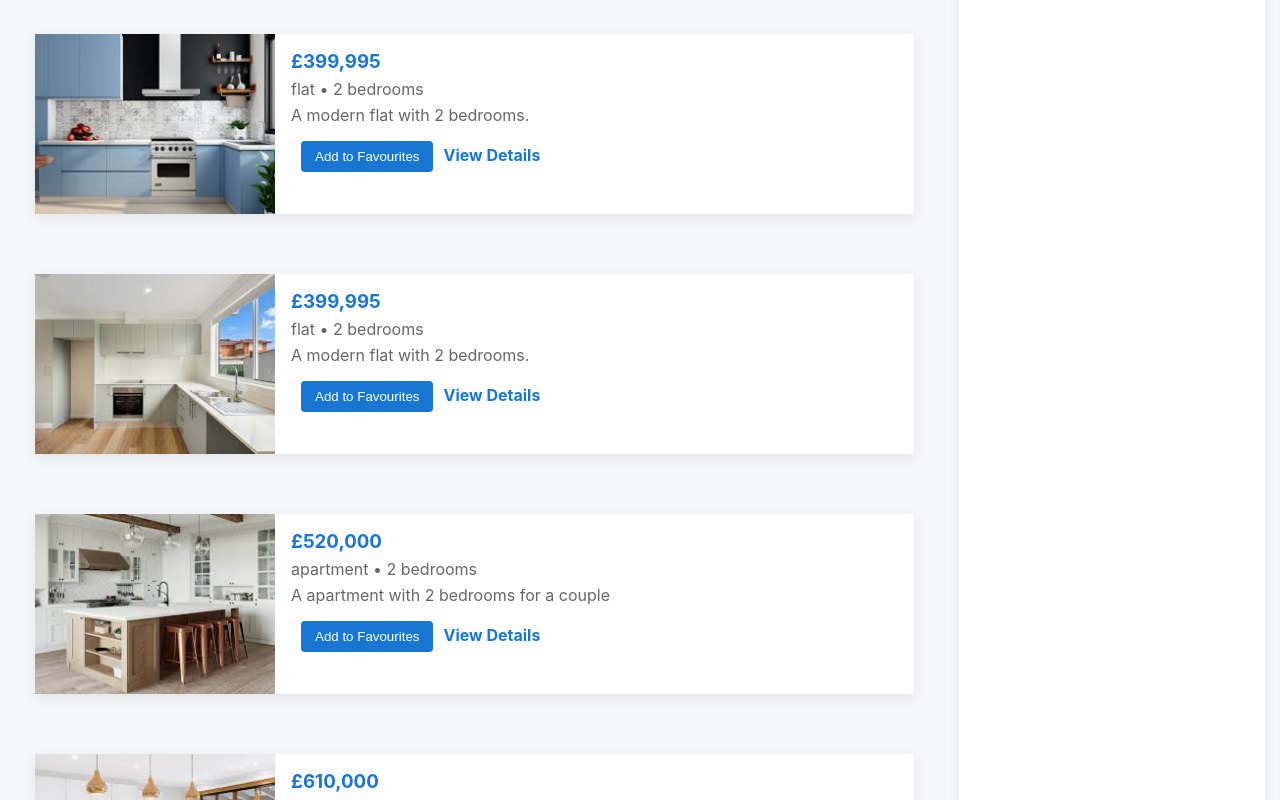
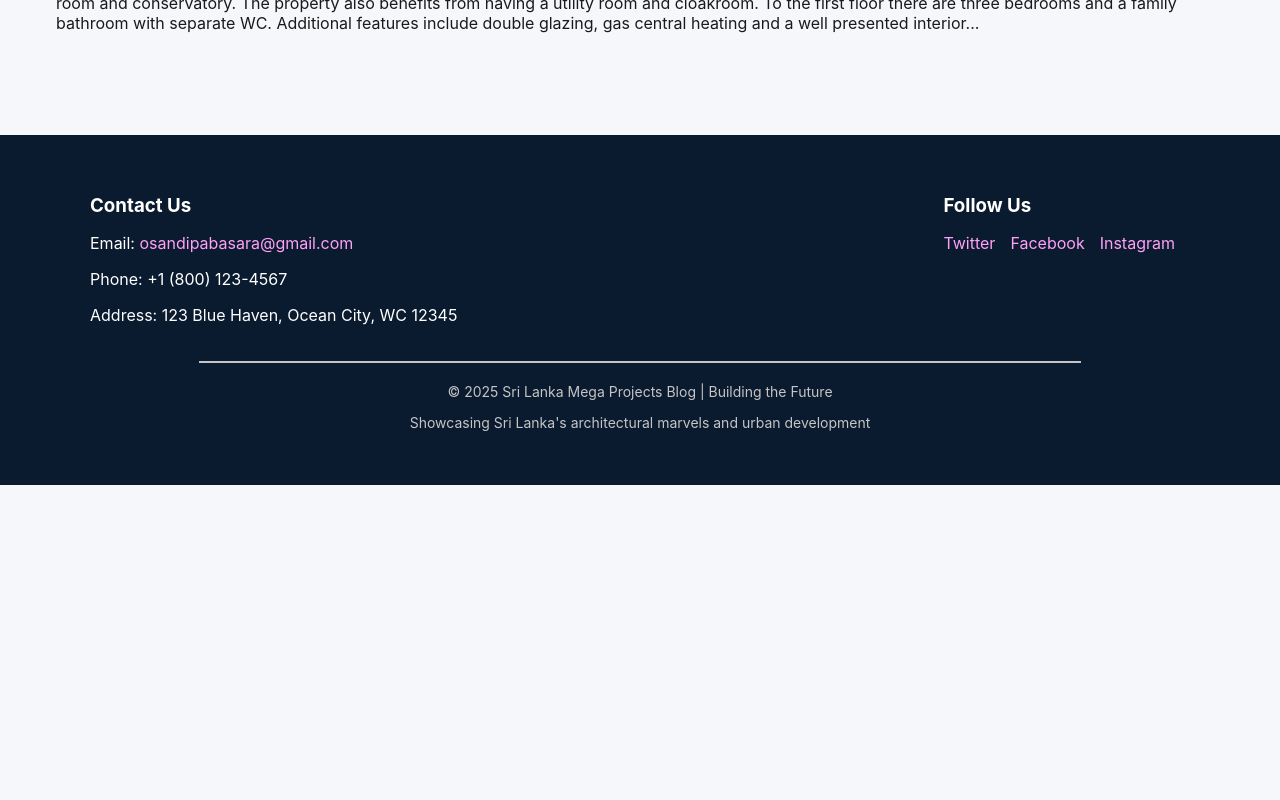
Before and after one commit to osandipabasara-design/estate-agent-app-new, a React (Create React App) app: page /#/property/prop1 in a window 1280 px wide. Shown: the part 760-1560 px from the top of the page. After the commit the page ends 1245 px from the top, so only its background shows below. Built offline with nearby package versions, Linux system fonts and the light colour scheme.

Commit message:
estate-agent-new-app

```diff
--- a/public/index.html
+++ b/public/index.html
@@ -2,7 +2,7 @@
 <html lang="en">
   <head>
     <meta charset="utf-8" />
-    <link rel="icon" href="%PUBLIC_URL%/favicon.ico" />
+    <link rel="icon" type="png" href="D:/Osandi/Year 2/Sem 1/ClientSideDev/CW 2/ReactNew/estate-agent-app-new/public/home.png" />
     <meta name="viewport" content="width=device-width, initial-scale=1" />
     <meta name="theme-color" content="#000000" />
     <meta
@@ -20,7 +20,7 @@
       "
     />
 
-    <link rel="apple-touch-icon" href="%PUBLIC_URL%/logo192.png" />
+    <link rel="icon" type="png" href="D:/Osandi/Year 2/Sem 1/ClientSideDev/CW 2/ReactNew/estate-agent-app-new/public/home.png" />
     <!--
       manifest.json provides metadata used when your web app is installed on a
       user's mobile device or desktop. See https://developers.google.com/web/fundamentals/web-app-manifest/
@@ -35,7 +35,7 @@
       work correctly both with client-side routing and a non-root public URL.
       Learn how to configure a non-root public URL by running `npm run build`.
     -->
-    <title>React App</title>
+    <title>estate-agent-app</title>
   </head>
   <body>
     <noscript>You need to enable JavaScript to run this app.</noscript>
--- a/src/App.js
+++ b/src/App.js
@@ -1,8 +1,9 @@
-import { BrowserRouter, Routes, Route } from "react-router-dom";
+import { HashRouter, Routes, Route } from "react-router-dom";
 import { useState } from "react";
 import SearchPage from "./pages/SearchPage";
 import PropertyPage from "./pages/PropertyPage";
 import './App.css';
+import Footer from "./components/Footer";
 
 function App() {
 
@@ -23,13 +24,17 @@ function App() {
   };
 
   return (
-    <BrowserRouter>
+    <HashRouter>
       <Routes>
         <Route path="/" element={<SearchPage favourites={favourites} addToFavourites={addToFavourites} removeFromFavourites={removeFromFavourites} clearFavourites={clearFavourites} /> } />
         <Route path="/property/:id" element={<PropertyPage favourites={favourites} addToFavourites={addToFavourites} />} />
       </Routes>
-    </BrowserRouter>
+
+      <Footer/>
+    </HashRouter>
   );
+
+
 }
 
 export default App;
--- /dev/null
+++ b/src/components/Footer.css
@@ -0,0 +1,56 @@
+footer {
+    background-color: #0a1a2f;
+    padding: 40px 0;
+    margin-top: 50px;
+}
+
+.footer-info {
+    max-width: 1100px;
+    margin: auto;
+    color: white;
+}
+
+.top-info {
+    display: flex;
+    justify-content: space-between;
+    flex-wrap: wrap;
+    gap: 30px;
+}
+
+.info h3 {
+    margin-bottom: 10px;
+}
+
+.info p {
+    color: rgb(255, 255, 255);
+}
+
+.info a {
+    color: rgb(255, 161, 246);
+    text-decoration: none;
+    margin-right: 15px;
+}
+
+.info a:hover {
+    text-decoration: underline;
+}
+
+hr {
+    border: 1px solid rgb(197, 197, 197);
+    width: 80%;
+    margin: 20px auto;
+}
+
+.footer-copy,
+.footer-tagline {
+    text-align: center;
+    color: rgb(197, 197, 197);
+    font-size: 14px;
+}
+
+@media (max-width: 768px) {
+    .top-info {
+      flex-direction: column;
+      text-align: center;
+    }
+}
--- /dev/null
+++ b/src/components/Footer.jsx
@@ -0,0 +1,48 @@
+import "./Footer.css";
+
+const Footer = () => {
+  return (
+    <footer>
+      <div className="footer-info">
+        <div className="top-info">
+
+          {/* Contact Info */}
+          <div className="info">
+            <h3>Contact Us</h3>
+            <p>
+              Email:{" "}
+              <a href="mailto:osandipabasara@gmail.com">
+                osandipabasara@gmail.com
+              </a>
+            </p>
+            <p>Phone: +1 (800) 123-4567</p>
+            <p>Address: 123 Blue Haven, Ocean City, WC 12345</p>
+          </div>
+
+          {/* Social Media */}
+          <div className="info">
+            <h3>Follow Us</h3>
+            <p className="social-links">
+              <a href="https://twitter.com" target="_blank" rel="noreferrer">Twitter</a>
+              <a href="https://facebook.com" target="_blank" rel="noreferrer">Facebook</a>
+              <a href="https://instagram.com" target="_blank" rel="noreferrer">Instagram</a>
+            </p>
+          </div>
+
+        </div>
+
+        <hr />
+
+        <p className="footer-copy">
+          © 2025 Sri Lanka Mega Projects Blog | Building the Future
+        </p>
+
+        <p className="footer-tagline">
+          Showcasing Sri Lanka's architectural marvels and urban development
+        </p>
+      </div>
+    </footer>
+  );
+};
+
+export default Footer;
```
Also changed, not shown: public/home.png (added).
